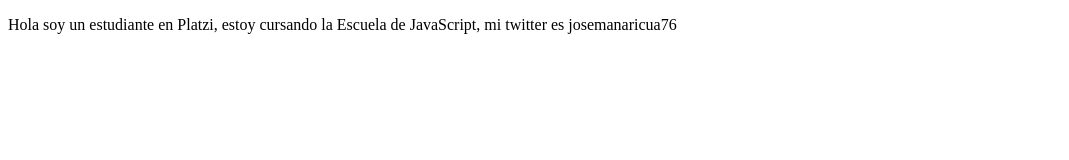
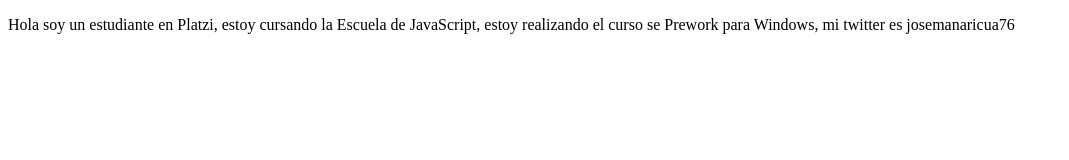
Before and after one commit to Alchemist-Of-Algorithms/proyectoDemoCursoPrework, a plain HTML site: page index.html in a window 1280 px wide. Shown: the whole page, without its empty margins (0-1069 px from the left). Drawn offline with Linux system fonts and the light colour scheme.

Commit message:
Cambio indicando que estoy realiazando curso de Prework para Windows

```diff
--- a/index.html
+++ b/index.html
@@ -9,7 +9,7 @@
 <body>
     <p>
         Hola soy un estudiante en Platzi, estoy cursando la Escuela de JavaScript,
-        mi twitter es josemanaricua76
+        estoy realizando el curso se Prework para Windows, mi twitter es josemanaricua76
     </p>
 </body>
 </html>
```
